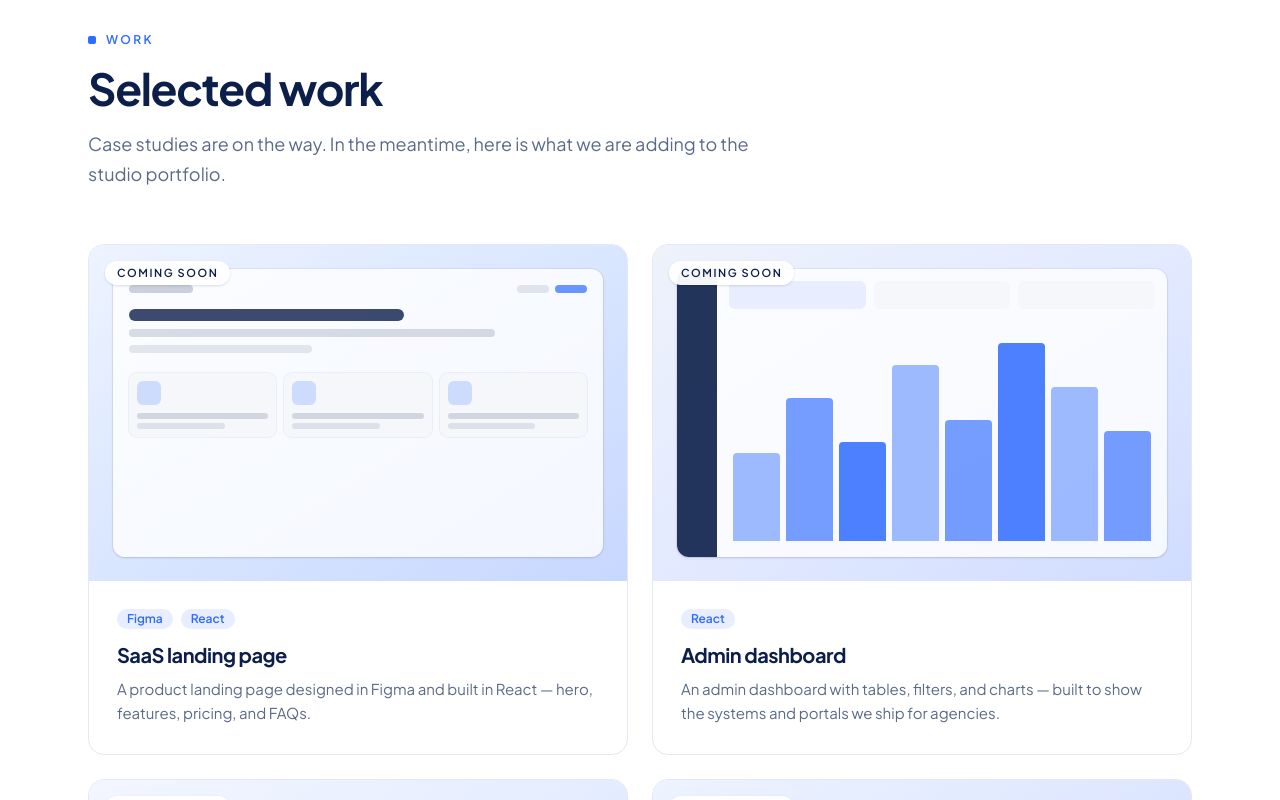
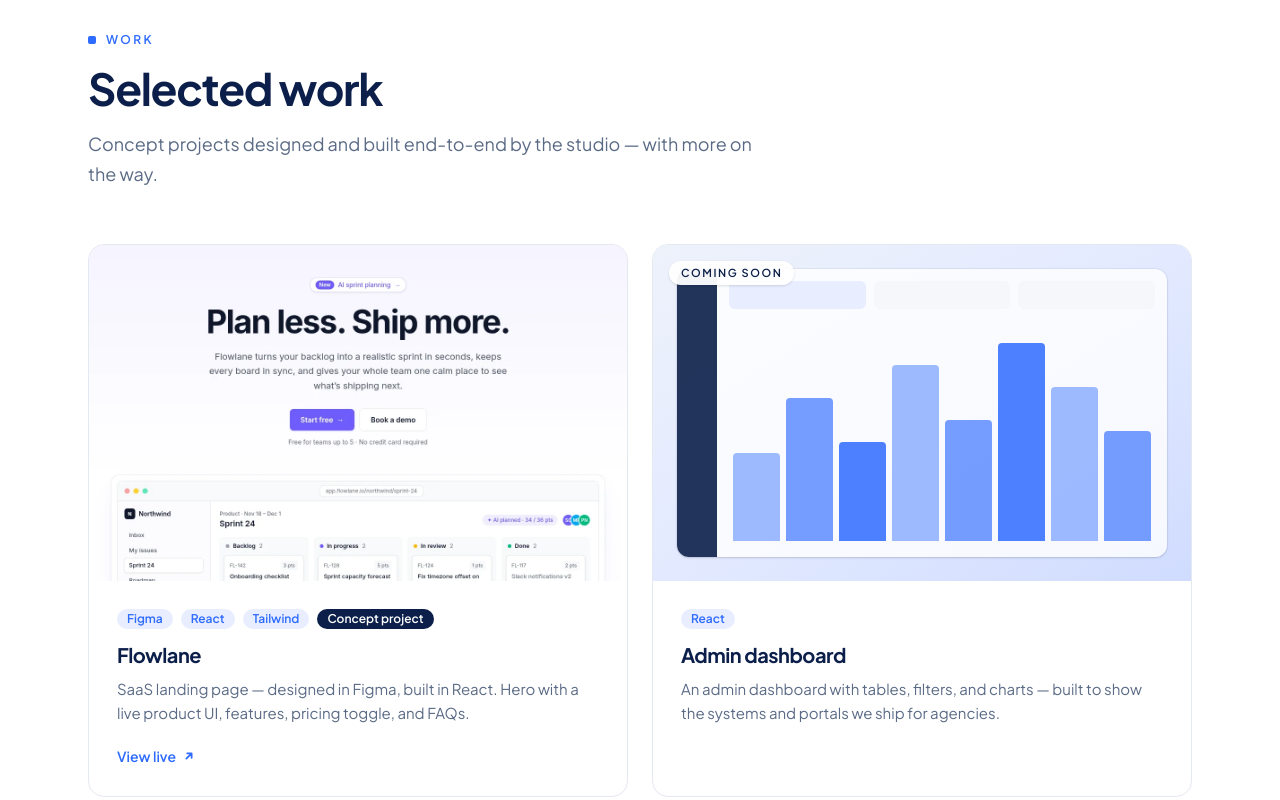
Before and after one commit to codemade-studio/codemade-site, a React (Vite) app: page / in a window 1280 px wide. Shown: the part 2600-3400 px from the top of the page. Built offline with nearby package versions, Linux system fonts and the light colour scheme.

Commit message:
Add files via upload

```diff
--- a/src/components/Work.jsx
+++ b/src/components/Work.jsx
@@ -3,7 +3,7 @@ import Reveal from './Reveal'
 import { projects } from '../data/work'
 
 function ProjectMock({ slug }) {
-  if (slug === 'saas-landing') {
+  if (slug === 'saas-landing' || slug === 'flowlane') {
     return (
       <div className="relative h-full bg-gradient-to-br from-[#eef3ff] via-[#d9e6ff] to-[#c7d7ff] p-5 sm:p-6">
         <div className="h-full rounded-xl bg-white/80 p-4 shadow-sm ring-1 ring-navy/5">
@@ -105,7 +105,7 @@ export default function Work() {
           <SectionHeader
             eyebrow="Work"
             title="Selected work"
-            description="Case studies are on the way. In the meantime, here is what we are adding to the studio portfolio."
+            description="Concept projects designed and built end-to-end by the studio — with more on the way."
           />
         </Reveal>
 
@@ -118,21 +118,26 @@ export default function Work() {
                   href: project.href,
                   target: '_blank',
                   rel: 'noreferrer',
+                  'aria-label': `${project.title} — view live site (opens in a new tab)`,
                 }
               : {}
 
             return (
-              <Reveal key={project.slug} delay={i * 80}>
+              <Reveal key={project.slug} delay={i * 80} className="h-full">
                 <Wrapper
                   {...wrapperProps}
-                  className="group block overflow-hidden rounded-2xl border border-line bg-white transition-all duration-300 hover:-translate-y-1 hover:border-blue/25 hover:shadow-[0_18px_44px_rgb(12_31_74/0.08)]"
+                  className="group flex h-full flex-col overflow-hidden rounded-2xl border border-line bg-white transition-all duration-300 hover:-translate-y-1 hover:border-blue/25 hover:shadow-[0_18px_44px_rgb(12_31_74/0.08)]"
                 >
                   <div className="relative aspect-[16/10] overflow-hidden">
                     {project.image ? (
                       <img
                         src={project.image}
-                        alt={project.title}
-                        className="h-full w-full object-cover"
+                        alt={`${project.title} website preview`}
+                        width="1200"
+                        height="750"
+                        loading="lazy"
+                        decoding="async"
+                        className="h-full w-full object-cover object-top transition-transform duration-500 group-hover:scale-[1.03]"
                       />
                     ) : (
                       <ProjectMock slug={project.slug} />
@@ -153,11 +158,33 @@ export default function Work() {
                           {tag}
                         </span>
                       ))}
+                      {project.label && (
+                        <span className="rounded-full bg-navy px-2.5 py-0.5 text-xs font-semibold text-white">
+                          {project.label}
+                        </span>
+                      )}
                     </div>
                     <h3 className="font-display mt-3 text-xl font-bold tracking-tight text-navy">
                       {project.title}
                     </h3>
                     <p className="mt-2 text-[15px] leading-relaxed text-muted">{project.summary}</p>
+                    {isLive && (
+                      <span className="mt-5 inline-flex items-center gap-1.5 text-sm font-semibold text-blue">
+                        View live
+                        <svg
+                          viewBox="0 0 16 16"
+                          className="h-3.5 w-3.5 transition-transform duration-200 group-hover:translate-x-0.5 group-hover:-translate-y-0.5"
+                          fill="none"
+                          stroke="currentColor"
+                          strokeWidth="2"
+                          strokeLinecap="round"
+                          strokeLinejoin="round"
+                          aria-hidden="true"
+                        >
+                          <path d="M5 11 11 5M6 5h5v5" />
+                        </svg>
+                      </span>
+                    )}
                   </div>
                 </Wrapper>
               </Reveal>
--- a/src/data/work.js
+++ b/src/data/work.js
@@ -6,14 +6,15 @@
  */
 export const projects = [
   {
-    slug: 'saas-landing',
-    title: 'SaaS landing page',
-    stack: ['Figma', 'React'],
+    slug: 'flowlane',
+    title: 'Flowlane',
+    stack: ['Figma', 'React', 'Tailwind'],
     summary:
-      'A product landing page designed in Figma and built in React — hero, features, pricing, and FAQs.',
-    status: 'coming-soon',
-    href: null,
-    image: null,
+      'SaaS landing page — designed in Figma, built in React. Hero with a live product UI, features, pricing toggle, and FAQs.',
+    status: 'live',
+    label: 'Concept project',
+    href: 'https://flowlane-beta.vercel.app',
+    image: '/work/flowlane.webp',
   },
   {
     slug: 'admin-dashboard',
```
Also changed, not shown: public/work/flowlane.webp (added).
